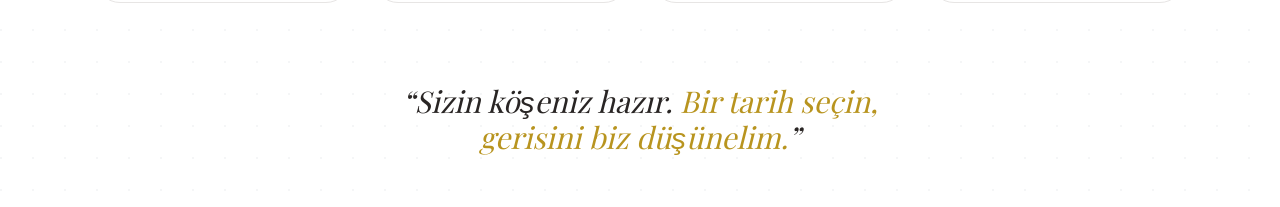
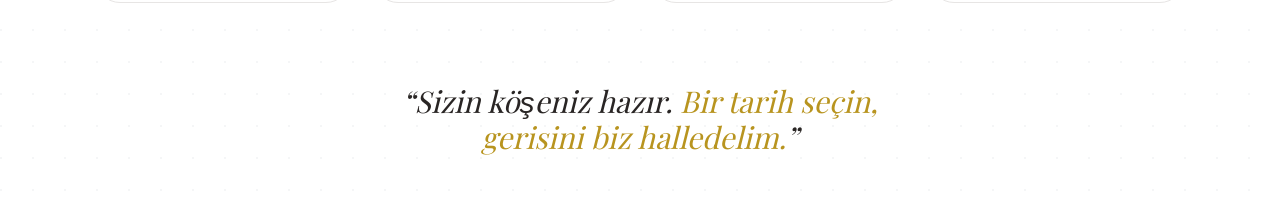
Before and after one commit to hediyebayer/hat-naturel-web, a Next.js app: page /ar in a window 1280 px wide. Shown: the part 1699-1906 px from the top of the page. Built offline with nearby package versions, Linux system fonts and the light colour scheme.

Commit message:
fix(about): 'düşünelim' → 'halledelim'

```diff
--- a/components/home/about-section.tsx
+++ b/components/home/about-section.tsx
@@ -129,7 +129,7 @@ export function AboutSection() {
         >
           &ldquo;Sizin köşeniz hazır.{' '}
           <span className="text-accent-dark">
-            Bir tarih seçin, gerisini biz düşünelim.
+            Bir tarih seçin, gerisini biz halledelim.
           </span>
           &rdquo;
         </motion.p>
```
